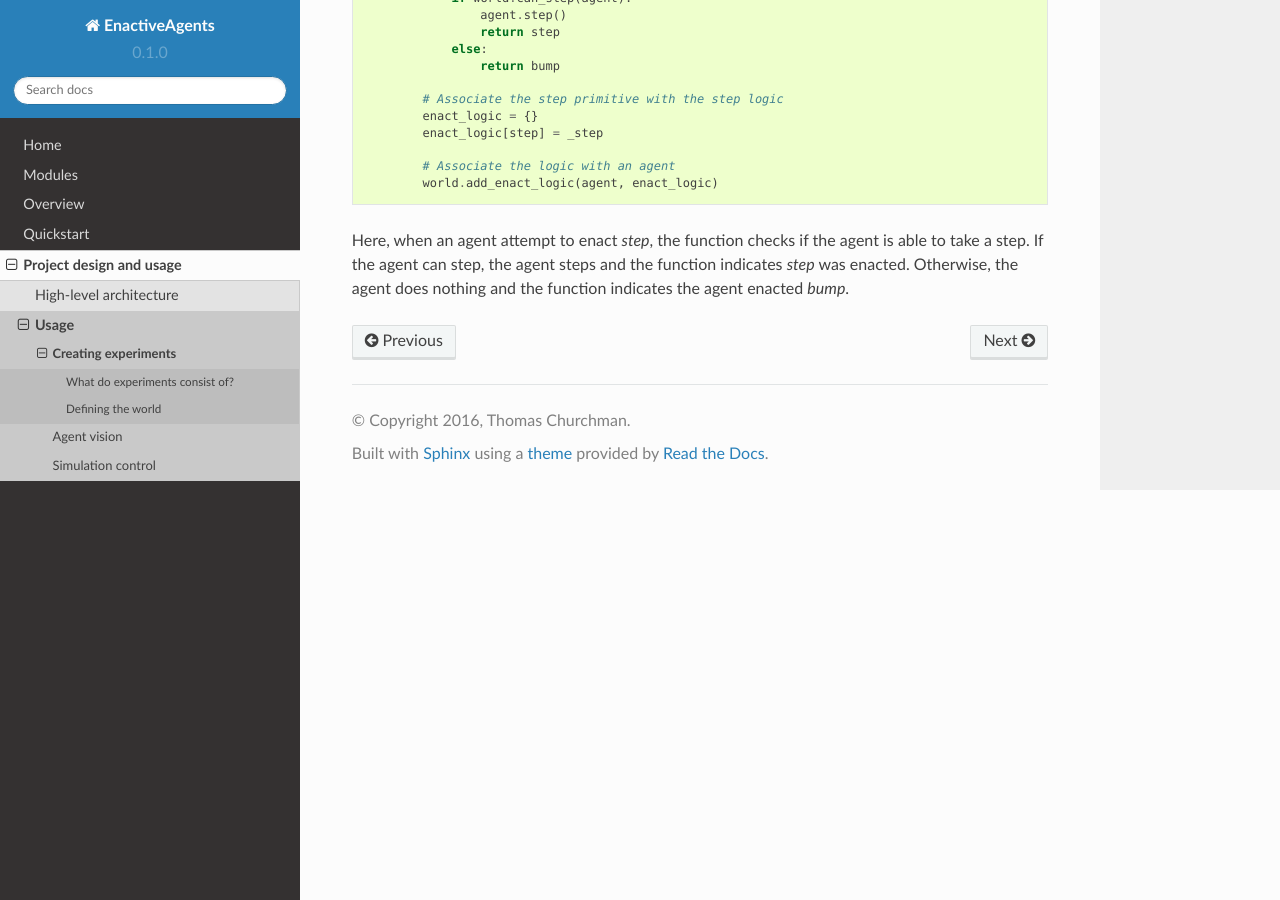
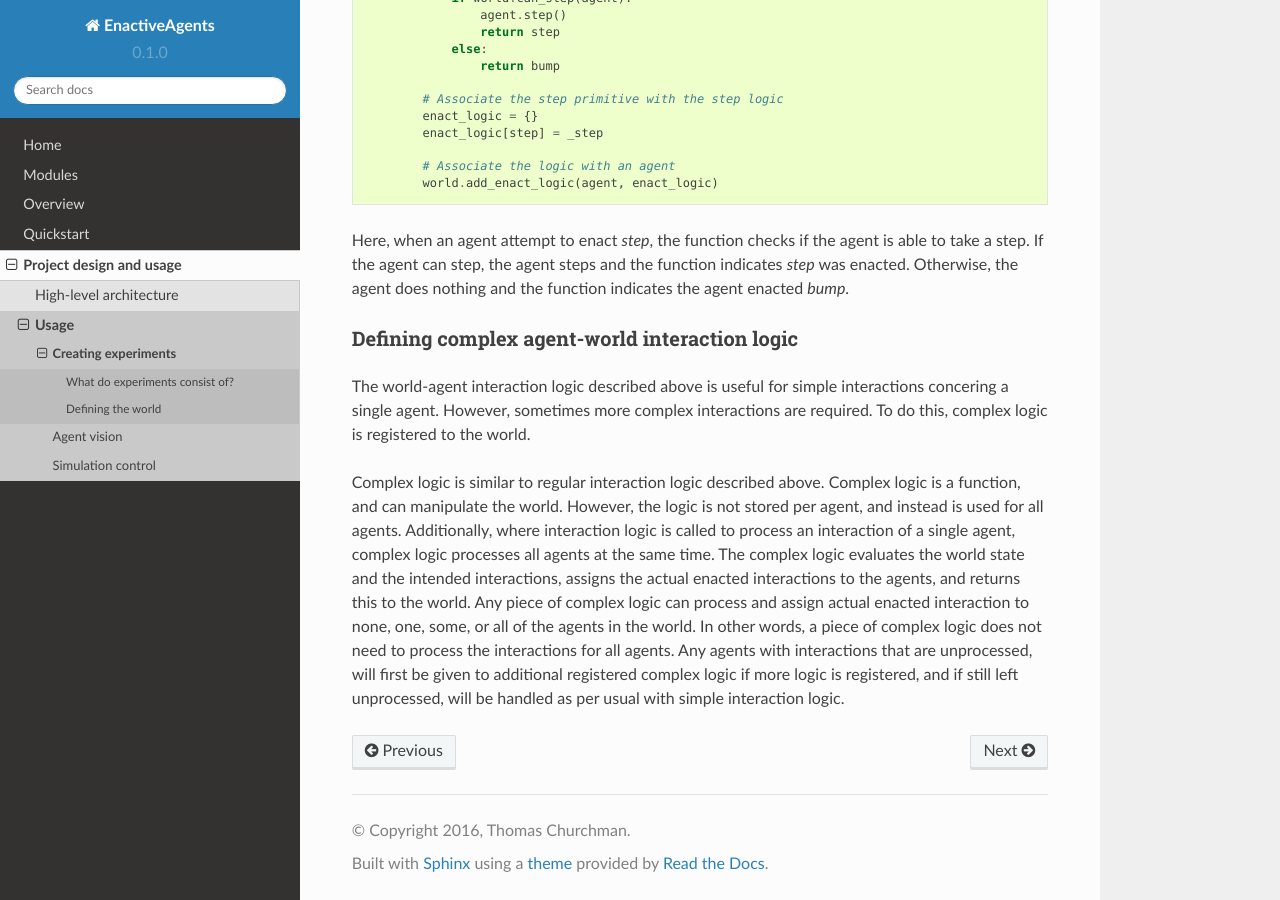
Before and after one commit to Beskhue/enactive-agents, a Sphinx documentation site: the page built from docs/usage.experiments.rst, in a window 1280 px wide and 900 px high, scrolled down 3583 px. Built offline with Sphinx 7.4.7 and the Read the Docs theme 2.0.0, drawn with Linux system fonts in a browser that asks for light colours; pages that are not in the unit, such as notebooks, are missing from menus.

Commit message:
Add complex logic to documentation

```diff
--- a/docs/usage.experiments.rst
+++ b/docs/usage.experiments.rst
@@ -177,3 +177,18 @@ For example:
             world.add_enact_logic(agent, enact_logic)
 
 Here, when an agent attempt to enact *step*, the function checks if the agent is able to take a step. If the agent can step, the agent steps and the function indicates *step* was enacted. Otherwise, the agent does nothing and the function indicates the agent enacted *bump*.
+
+Defining complex agent-world interaction logic
+----------------------------------------------
+The world-agent interaction logic described above is useful for simple interactions concering a single agent.
+However, sometimes more complex interactions are required.
+To do this, complex logic is registered to the world.
+
+Complex logic is similar to regular interaction logic described above.
+Complex logic is a function, and can manipulate the world.
+However, the logic is not stored per agent, and instead is used for all agents.
+Additionally, where interaction logic is called to process an interaction of a single agent, complex logic processes all agents at the same time.
+The complex logic evaluates the world state and the intended interactions, assigns the actual enacted interactions to the agents, and returns this to the world.
+Any piece of complex logic can process and assign actual enacted interaction to none, one, some, or all of the agents in the world.
+In other words, a piece of complex logic does not need to process the interactions for all agents.
+Any agents with interactions that are unprocessed, will first be given to additional registered complex logic if more logic is registered, and if still left unprocessed, will be handled as per usual with simple interaction logic.
```
